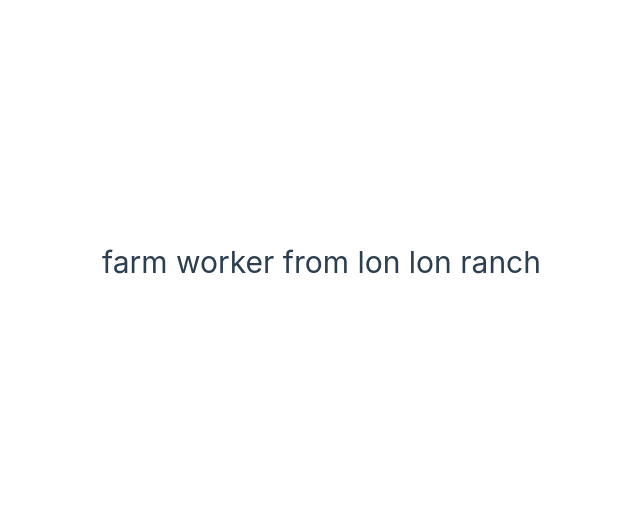
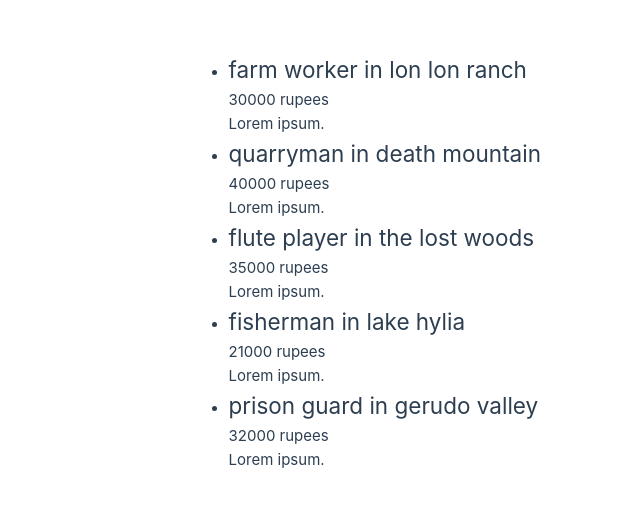
Before and after one commit to Trin4317/vue3-with-typescript, a Vue app: page / in a window 1280 px wide. Shown: the part 138-644 px from the top of the page, without its empty margins (99-739 px from the left). Built offline with nearby package versions, Linux system fonts and the light colour scheme.

Commit message:
create component and send props

```diff
--- a/src/App.vue
+++ b/src/App.vue
@@ -1,5 +1,6 @@
 <script setup lang="ts">
 import { reactive, ref } from "vue";
+import JobList from './components/JobList.vue'
 import type Job from "./types/Job";
 
 // using ref()
@@ -23,7 +24,7 @@
 </script>
 
 <template>
-  <h1>{{ jobs[0].title }} from {{ jobs[0].location }}</h1>
+  <JobList :jobs="jobs" />
 </template>
 
 <style scoped>
--- /dev/null
+++ b/src/components/JobList.vue
@@ -0,0 +1,32 @@
+<script setup lang="ts">
+import type { PropType } from "vue";
+import type Job from "@/types/Job";
+
+// receive props from parent
+defineProps({
+    jobs: {
+        required: true,
+        type: Array as PropType<Job[]>
+    }
+})
+</script>
+
+<template>
+    <div class="job-list">
+        <ul>
+            <li v-for="job in jobs" :key="job.id">
+                <h2>{{ job.title }} in {{ job.location }}</h2>
+                <div class="salary">
+                    <p>{{ job.salary }} rupees</p>
+                </div>
+                <div class="description">
+                    <p>Lorem ipsum.</p>
+                </div>
+            </li>
+        </ul>
+    </div>
+</template>
+
+<style scoped>
+
+</style>
```
